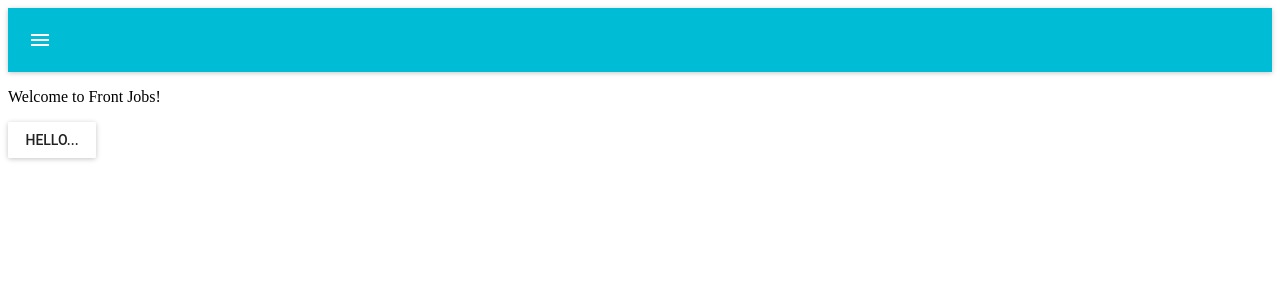
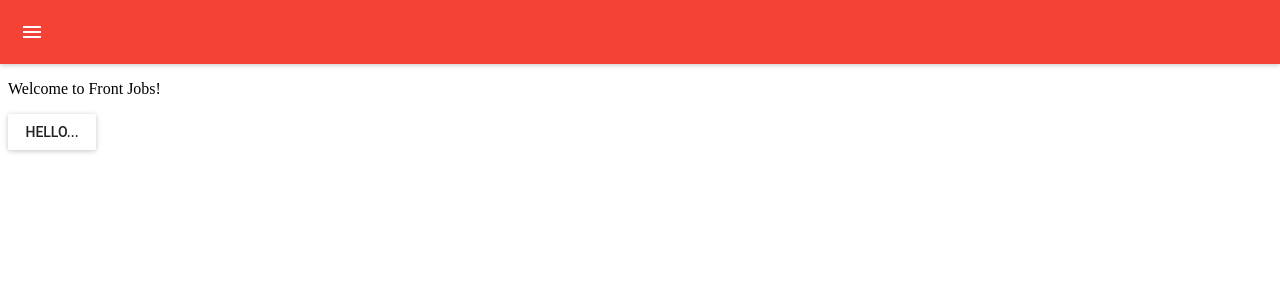
Before and after one commit to front-jobs/front-jobs.github.io, a React app: page / in a window 1280 px wide. Shown: the top 300 px of the page. Built offline with nearby package versions, Linux system fonts and the light colour scheme; what react-tap-event-plugin would draw is missing.

Commit message:
theme mui file

```diff
--- a/index.html
+++ b/index.html
@@ -4,7 +4,7 @@
     <meta charset="UTF-8">
     <title>Front Jobs</title>
 </head>
-<body>
+<body style="margin:0">
     <div id="container"></div>
     <script src="public/main.bundle.js"></script>
 </body>
--- a/src/components/App.jsx
+++ b/src/components/App.jsx
@@ -1,7 +1,14 @@
 import React from 'react';
 import MuiThemeProvider from 'material-ui/styles/MuiThemeProvider';
+import muiTheme from '../muiTheme';
 import AppBar from 'material-ui/AppBar';
 import RaisedButton from 'material-ui/RaisedButton';
+
+const style = {
+    wrapper: {
+        margin: 8
+    }
+}
 
 class App extends React.Component {
     constructor() {
@@ -10,11 +17,13 @@ class App extends React.Component {
 
     render() {
         return(
-            <MuiThemeProvider>
+            <MuiThemeProvider muiTheme={muiTheme}>
                 <div>
                     <AppBar />
-                    <p>Welcome to Front Jobs!</p>
-                    <RaisedButton label="Hello..." />
+                    <div style={style.wrapper}>
+                        <p>Welcome to Front Jobs!</p>
+                        <RaisedButton label="Hello..." />
+                    </div>
                 </div>
             </MuiThemeProvider>
         )
--- /dev/null
+++ b/src/muiTheme.js
@@ -0,0 +1,10 @@
+import {red500} from 'material-ui/styles/colors';
+import getMuiTheme from 'material-ui/styles/getMuiTheme';
+
+const muiTheme = getMuiTheme({
+  palette: {
+    primary1Color: red500,
+  }
+});
+
+export default muiTheme;
```
